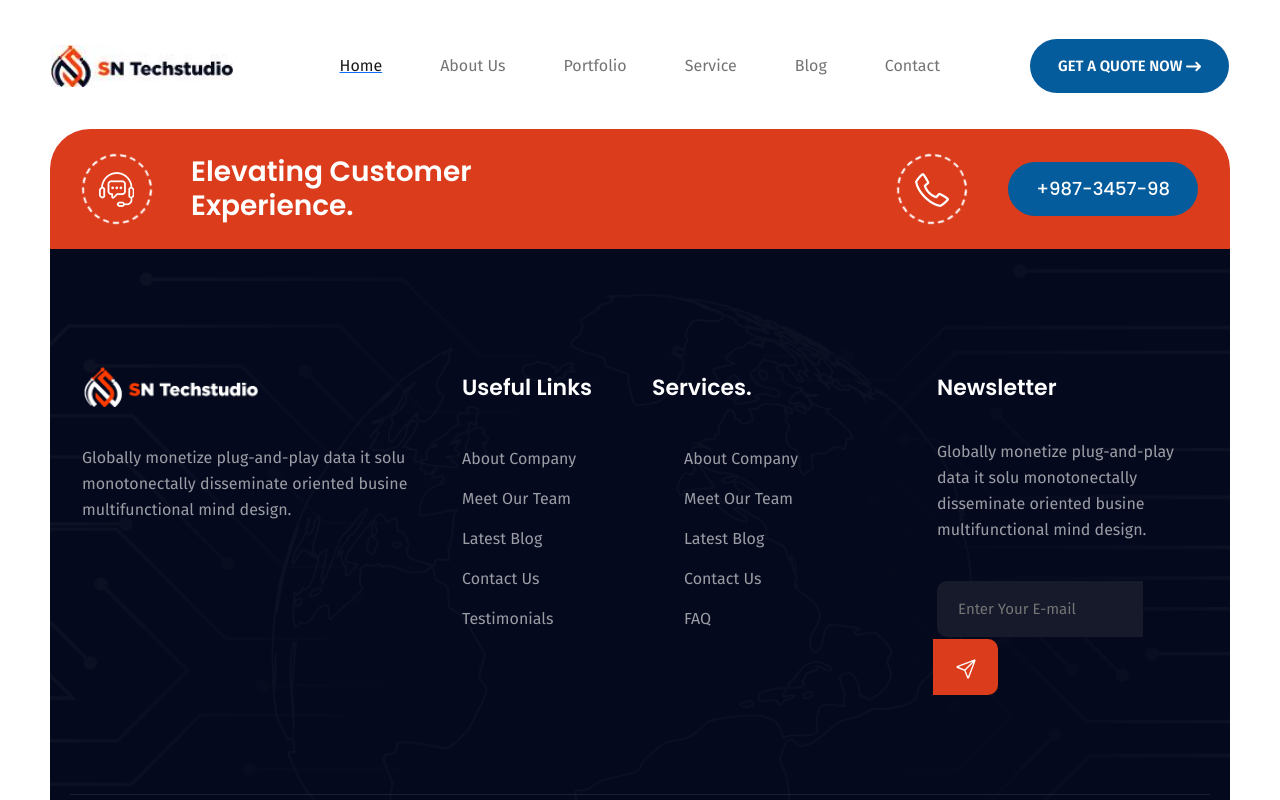
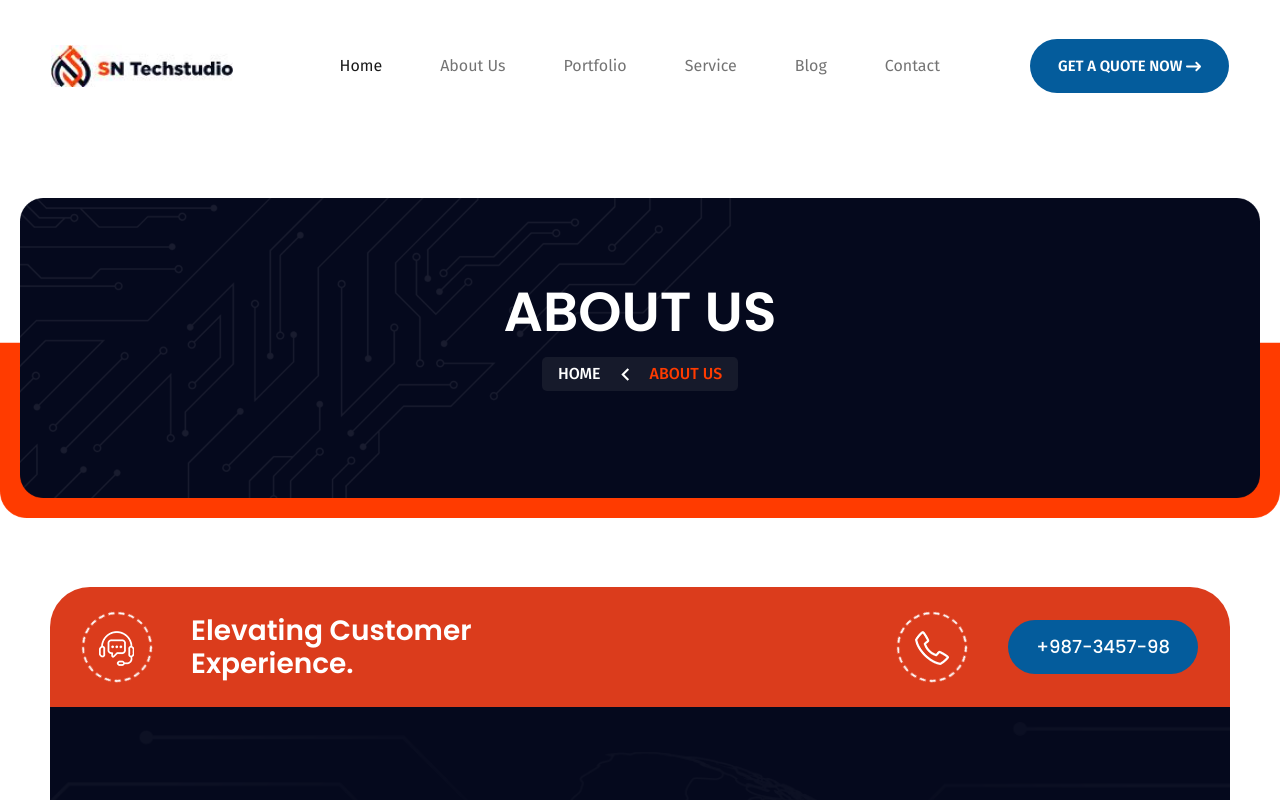
Before and after one commit to talhacodess/Sntech-Studio, a React (Vite) app: page /about-us in a window 1280 px wide. Shown: the top 800 px of the page. Built offline with nearby package versions, Linux system fonts and the light colour scheme.

Commit message:
commitaboutf

```diff
--- a/src/App.jsx
+++ b/src/App.jsx
@@ -2,7 +2,7 @@ import Header from './header/Header.jsx'
 import Footer from './footer/Footer'
 import Home from './pages/home/Home'
 import { Route, Routes } from 'react-router'
-
+import AboutUs from './pages/AboutUs.jsx'
 
 function App() {
 
@@ -12,6 +12,7 @@ function App() {
       <Header/>
       <Routes>
         <Route path='/' element={<Home/>} />
+        <Route path='/about-us' element={<AboutUs/>} />
 
        </Routes>
 
--- a/src/header/Header.jsx
+++ b/src/header/Header.jsx
@@ -18,10 +18,10 @@ function Header() {
     <div class="collapse navbar-collapse" id="navbarSupportedContent">
       <ul class="navbar-nav m-auto mb-2 mb-lg-0">
         <li class="nav-item">
-         <Link to={"/"}> <a class="nav-link active" aria-current="page" href="#">Home</a></Link>
+         <Link to={"/"} class="nav-link active" aria-current="page" >Home</Link>
         </li>
         <li class="nav-item">
-          <a class="nav-link" href="#">About Us</a>
+         <Link to={'/about-us'} class="nav-link">About Us</Link>
         </li>
         <li class="nav-item">
           <a class="nav-link" href="#">Portfolio</a>
--- /dev/null
+++ b/src/pages/AboutUs.jsx
@@ -0,0 +1,32 @@
+import React from 'react'
+import '../styles/About.css'
+import { Link } from 'react-router';
+import { MdOutlineKeyboardArrowLeft } from "react-icons/md";
+
+
+function AboutUs() {
+  return (
+    <div className='breadcrumb-area about'>
+
+        <div className="container">
+            <div className="row">
+                <div className="col-lg-12">
+                    <div className="breadcrumb-content text-center">
+                        <h4>About Us</h4>
+                        <ul className='breadcrumb-list'>
+                          <Link to={'/'} ><li className='home'>Home</li></Link>
+                            <li className='list-arrow'><MdOutlineKeyboardArrowLeft size={25} /></li>
+                            <li>About Us</li>
+                        </ul>
+                    </div>
+                </div>
+            </div>
+
+        </div>
+
+
+    </div>
+  )
+}
+
+export default AboutUs
--- /dev/null
+++ b/src/styles/About.css
@@ -0,0 +1,65 @@
+.breadcrumb-area.about{
+    padding: 170px 0 180px;
+}
+.breadcrumb-area{
+    background-image: url('../assets/about-banner.png');
+    background-size: contain;
+    background-repeat: no-repeat;
+    background-position: center;
+}
+.breadcrumb-content h4{
+    font-size: 55px;
+    line-height: 26px;
+    text-transform: uppercase;
+    color: #ffffff;
+    font-weight: 600;
+
+}
+.breadcrumb-list{
+    display: inline-block;
+    margin-top: 24px;
+    padding: 4px 10px;
+    border-radius: 5px;
+    background-color: #161a2b;
+
+}
+.breadcrumb-content ul li{
+    display: inline-block;
+    margin: 0 6px;
+    font-size: 16px;
+    line-height: 26px;
+    text-transform: uppercase;
+    color: #ff3b00;
+    font-weight: 500;
+}
+.list-arrow{
+    color: #fff !important;
+}
+.breadcrumb-list .home{
+    color: #fff !important;
+}
+/* Media query for mobile screen*/
+@media only screen and (max-width:600px){
+    .breadcrumb-content h4{
+        font-size: 25px !important;
+    }
+    .breadcrumb-area.about{
+        padding: 40px 0 20px !important;
+    }
+    .breadcrumb-list {
+        margin-top: 5px;
+        padding: 4px 5px;
+    }
+    .breadcrumb-content ul li{
+        font-size: 10px !important;
+    }
+}
+
+
+/* Media Query for tab view*/
+
+@media only screen and (max-width:768px){
+    .breadcrumb-area.about {
+    padding: 40px 0 80px;
+}
+}
```
Also changed, not shown: src/assets/about-banner.png (added).
